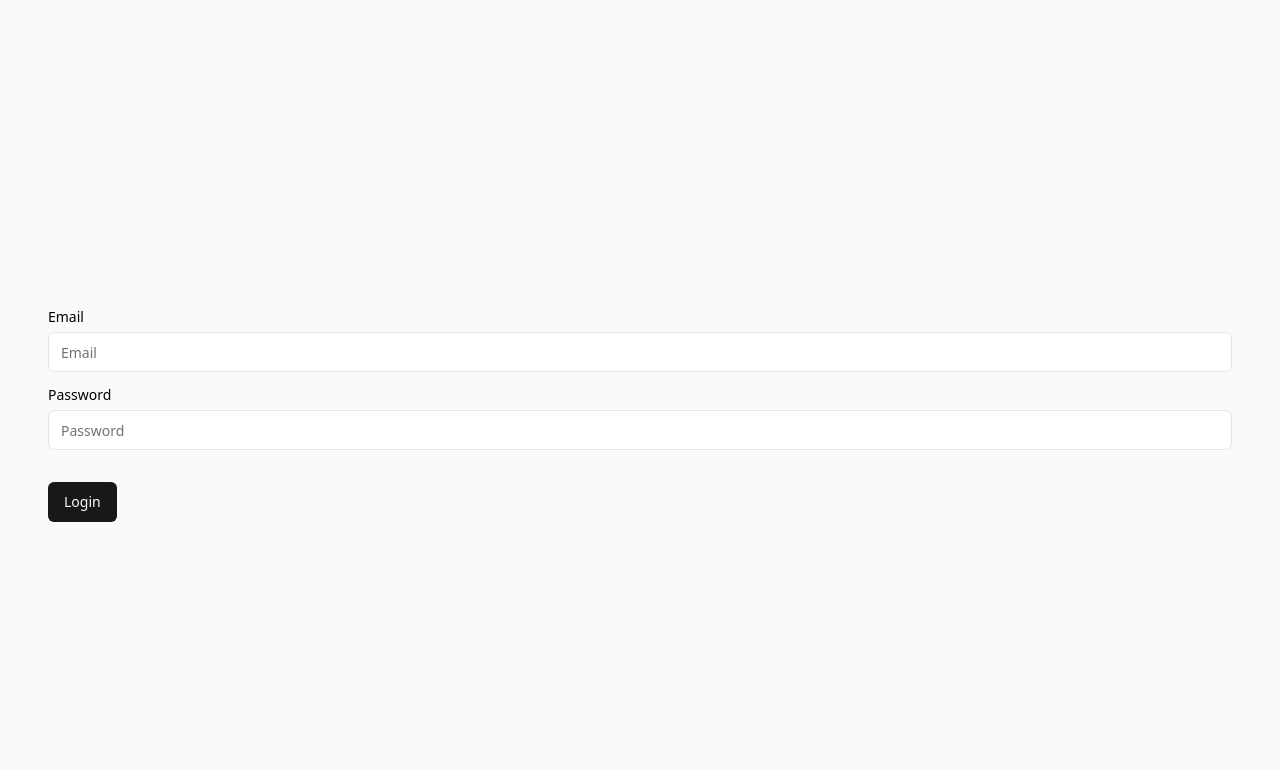
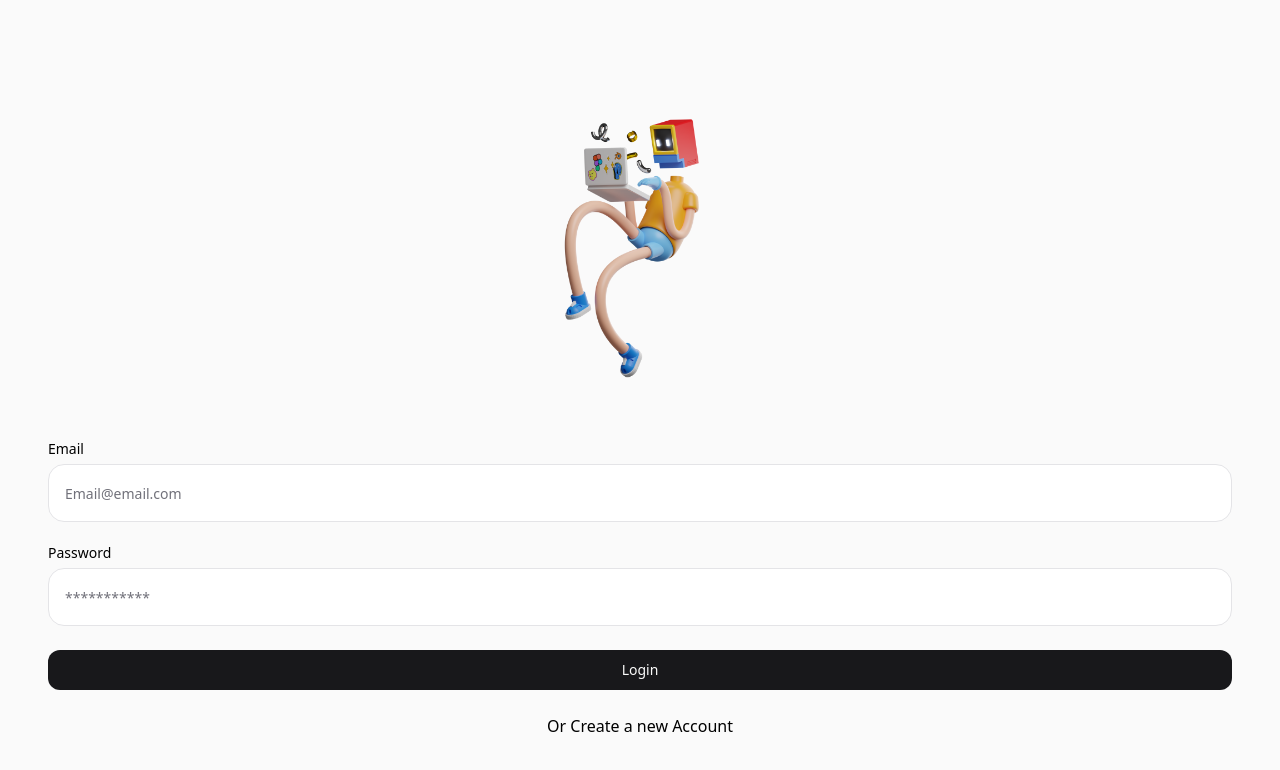
Before and after one commit to vanessapnk/coDuckJS, a Next.js app: page /login in a window 1280 px wide. Shown: the top 770 px of the page. Built offline with nearby package versions, Linux system fonts and the light colour scheme.

Commit message:
form register fluxo

```diff
--- a/components/forms/formEntry.jsx
+++ b/components/forms/formEntry.jsx
@@ -7,7 +7,7 @@ export function FormEntry({ label, id, type, placeholder, onChange, required })
         <div className="flex flex-col gap-2">
             <Label htmlFor={id}>{label}</Label>
             <Input
-                className="py-7 px-4 focus-visible:ring-1 active:outline-0 focus-visible:ring-offset-0"
+                className="py-7 px-4 focus-visible:ring-1 active:outline-0 focus-visible:ring-offset-0 rounded-2xl"
                 onChange={onChange}
                 type={type}
                 id={id}
--- a/components/forms/formEntryBox.jsx
+++ b/components/forms/formEntryBox.jsx
@@ -8,7 +8,7 @@ export function FormEntryBox({ label, id, type, placeholder, onChange, required
         <div className="flex flex-col gap-2">
             <Label htmlFor={id}>{label}</Label>
             <Textarea
-                className="py-7 px-4 focus-visible:ring-1 active:outline-0 focus-visible:ring-offset-0"
+                className="focus-visible:ring-1 active:outline-0 focus-visible:ring-offset-0 rounded-xl"
                 onChange={onChange}
                 type={type}
                 id={id}
--- a/components/ui/button.jsx
+++ b/components/ui/button.jsx
@@ -20,7 +20,7 @@ const buttonVariants = cva(
         link: "text-zinc-900 underline-offset-4 hover:underline dark:text-zinc-50",
       },
       size: {
-        default: "h-10 px-4 py-2",
+        default: "h-10 px-4 py-2 rounded-xl",
         sm: "h-9 rounded-md px-3",
         lg: "h-11 rounded-md px-8",
         icon: "h-10 w-10",
--- a/pages/login.jsx
+++ b/pages/login.jsx
@@ -2,24 +2,46 @@
 import { Input } from "@/components/ui/input"
 import { Label } from "@/components/ui/label"
 import { Button } from "@/components/ui/button"
-
+import Image from "next/image"
+import { FormEntry } from "@/components/forms/formEntry"
+import Link from "next/link"
 
 export default function Login() {
     return (
         <>
-            <div className="flex items-center justify-center h-dvh">
-                <div className="container flex flex-col gap-4">
+            <div className="flex items-center flex-col gap-4 justify-center h-dvh">
+                <Image
+                    className="pb-8 rounded-3xl "
+                    src="/images/Saly-38.png"
+                    alt="Descrição da imagem"
+                    width={300}
+                    height={300}
+                />
+                <div className="container flex flex-col gap-6">
                     <div className="flex flex-col gap-2">
-                        <Label htmlFor="email">Email</Label>
-                        <Input type="email" id="email" placeholder="Email" />
+                        <FormEntry
+                            label="Email"
+                            id="email"
+                            type="email"
+                            placeholder="Email@email.com"
+                        />
+
                     </div>
                     <div className="flex flex-col gap-2">
-                        <Label htmlFor="email">Password</Label>
-                        <Input type="email" id="email" placeholder="Password" />
+                        <FormEntry
+                            label="Password"
+                            id="password"
+                            type="password"
+                            placeholder="***********"
+                        />
                     </div>
-                    <div className="mt-4">
-                        <Button type="submit">Login</Button>
+                    <div className="flex flex-col gap-6  text-center">
+                        <Button type="submit" className="rounded-xl">Login</Button>
+                        <Link href="/register">
+                            <p className="text-base cursor-pointer">Or Create a new Account</p>
+                        </Link>
                     </div>
+
                 </div>
             </div >
         </>
--- a/pages/register.jsx
+++ b/pages/register.jsx
@@ -132,12 +132,26 @@ export default function Register() {
                             type="text"
                             placeholder="FrontEnd Developer"
                         />
+
+                        <FormEntry
+                            label="GitHub ID"
+                            id="github"
+                            type="text"
+                            placeholder="YourGithubId"
+                        />
                         <Button onClick={nextStep}>Next</Button>
                         <Button onClick={backStep}>Back * </Button>
                     </div>
                 )}
+                {step === 5 && (
+                    <div div className="flex flex-col gap-4">
+                        <p>Hobbies</p>
+                        <Button type="submit">Finish</Button>
+                        <Button onClick={backStep}>Back * </Button>
+                    </div>
+                )}
 
-                {step === 5 && (
+                {step === 6 && (
                     <div div className="flex flex-col gap-4">
                         <p>Hard Skils</p>
                         <Button onClick={nextStep}>Next</Button>
@@ -145,9 +159,9 @@ export default function Register() {
                     </div>
                 )}
 
-                {step === 6 && (
+                {step === 7 && (
                     <div div className="flex flex-col gap-4">
-                        <p>Hobbies</p>
+                        <p>Langueges Spoken</p>
                         <Button type="submit">Finish</Button>
                         <Button onClick={backStep}>Back * </Button>
                     </div>
```
